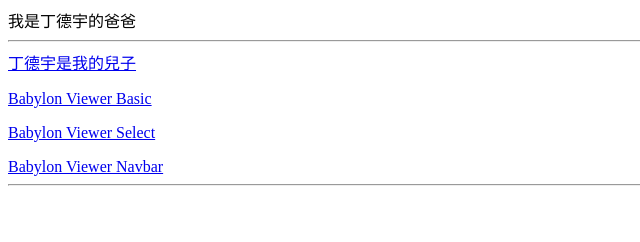
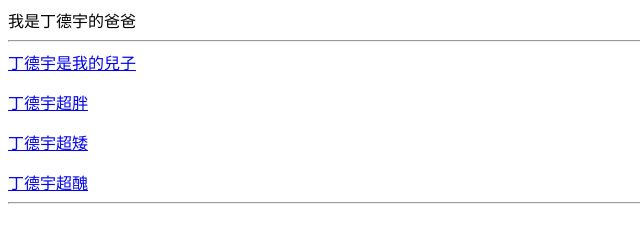
Before and after one commit to littleApple0228/applejuice, a plain HTML site: page index.html in a window 1280 px wide. Shown: the whole page, without its empty margins (0-640 px from the left). Drawn offline with Linux system fonts and the light colour scheme.

Commit message:
david ugly

```diff
--- a/index.html
+++ b/index.html
@@ -3,14 +3,14 @@
 <a href="sketchfab.html">丁德宇是我的兒子</a> <br/>
 
 <p>
-<a href="0.babylonViewer Basic.html">Babylon Viewer Basic</a>
+<a href="0.babylonViewer Basic.html">丁德宇超胖</a>
 </p>
 
 <p>
-<a href="1.babylonViewer Select.html">Babylon Viewer Select</a>
+<a href="1.babylonViewer Select.html">丁德宇超矮</a>
 </p>
 
-<a href="2.babylonViewer Navbar.html">Babylon Viewer Navbar</a>
+<a href="2.babylonViewer Navbar.html">丁德宇超醜</a>
 <hr/>
 <!--
 <p>
```
